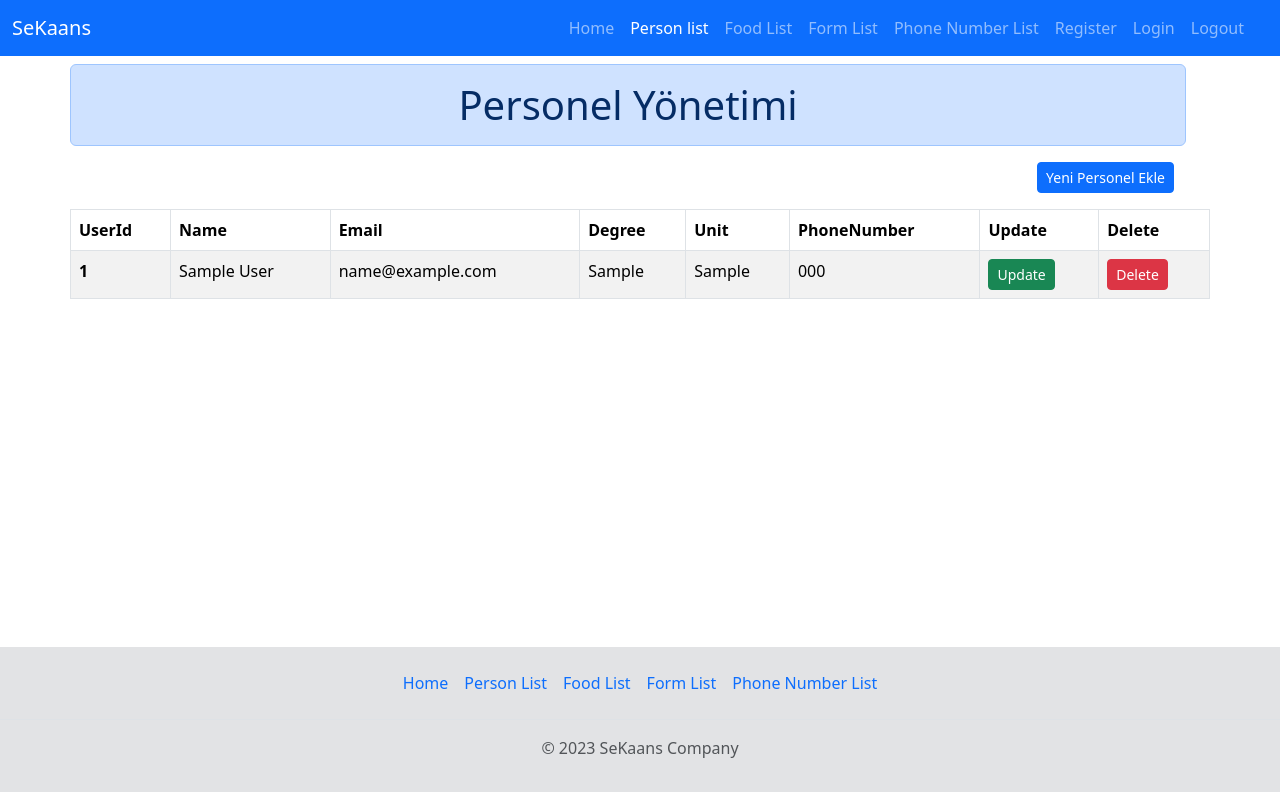
After one commit to kaankaltakkiran/SeKaans, a PHP site: page /personList.php in a window 1280 px wide. The commit adds this page. Run offline with PHP 8.4, Linux system fonts and the light colour scheme; tables that the repository leaves empty or names only in its code hold one stand-in row (values such as "Sample post").

Commit message:
Create person list and try wit value

```diff
--- /dev/null
+++ b/db.php
@@ -0,0 +1,15 @@
+<?php
+$servername = "localhost";
+$username   = "root";
+$password   = "root";
+$dbname     = "sekaans";
+
+try {
+  $DB = new PDO("mysql:host=$servername;dbname=$dbname;charset=utf8", $username, $password);
+  // set the PDO error mode to exception
+  $DB->setAttribute(PDO::ATTR_ERRMODE, PDO::ERRMODE_EXCEPTION);
+  // echo "Connected successfully";
+} catch (PDOException $e) {
+  echo "Connection failed: " . $e->getMessage();
+  die();
+}
--- /dev/null
+++ b/personList.php
@@ -0,0 +1,129 @@
+
+<!doctype html>
+<html lang="en">
+  <head>
+    <meta charset="utf-8">
+    <meta name="viewport" content="width=device-width, initial-scale=1">
+    <title>Bootstrap demo</title>
+    <link href="https://cdn.jsdelivr.net/npm/bootstrap@5.3.2/dist/css/bootstrap.min.css" rel="stylesheet" integrity="sha384-T3c6CoIi6uLrA9TneNEoa7RxnatzjcDSCmG1MXxSR1GAsXEV/Dwwykc2MPK8M2HN" crossorigin="anonymous">
+  </head>
+  <body>
+ <!--  Navbar Start -->
+ <nav class="navbar navbar-expand-lg navbar-dark bg-primary" aria-label="Offcanvas navbar large">
+      <div class="container-fluid">
+        <a class="navbar-brand" href="index.php">SeKaans</a>
+        <button class="navbar-toggler" type="button" data-bs-toggle="offcanvas" data-bs-target="#offcanvasNavbar2" aria-controls="offcanvasNavbar2" aria-label="Toggle navigation">
+          <span class="navbar-toggler-icon"></span>
+        </button>
+        <div class="offcanvas offcanvas-end text-bg-dark bg-primary" tabindex="-1" id="offcanvasNavbar2" aria-labelledby="offcanvasNavbar2Label">
+          <div class="offcanvas-header">
+            <h5 class="offcanvas-title" id="offcanvasNavbar2Label">SeKaans</h5>
+            <button type="button" class="btn-close btn-close-white" data-bs-dismiss="offcanvas" aria-label="Close"></button>
+          </div>
+          <div class="offcanvas-body">
+            <ul class="navbar-nav justify-content-end flex-grow-1 pe-3">
+              <li class="nav-item">
+                <a class="nav-link " aria-current="page" href="index.php">Home</a>
+              </li>
+              <li class="nav-item">
+                <a class="nav-link active" href="personList.php">Person list</a>
+              </li>
+              <li class="nav-item">
+                <a class="nav-link" href="#">Food List</a>
+              </li>
+              <li class="nav-item">
+                <a class="nav-link" href="#">Form List</a>
+              </li>
+              <li class="nav-item">
+                <a class="nav-link" href="#">Phone Number List</a>
+              </li>
+              <li class="nav-item">
+                <a class="nav-link" href="#">Register</a>
+              </li>
+              <li class="nav-item">
+                <a class="nav-link" href="#">Login</a>
+              </li>
+              <li class="nav-item">
+                <a class="nav-link" href="#">Logout</a>
+              </li>
+            </ul>
+          </div>
+        </div>
+      </div>
+    </nav>
+    <!--  Navbar End -->
+
+    <div class="container">
+      <div class="row">
+      <div class='row text-center'>
+  <h1 class='alert alert-primary mt-2'>Personel Yönetimi</h1>
+</div>
+
+<div class='row text-end'>
+  <p><a href='insert.php' class="btn btn-primary btn-sm "> Yeni Personel Ekle </a></p>
+</div>
+
+   <!-- tablo ile personel listeleme -->
+<table class="table table-bordered table-striped">
+  <thead>
+    <tr>
+      <th>UserId</th>
+      <th>Name</th>
+      <th>Email</th>
+      <th>Degree</th>
+      <th>Unit</th>
+      <th>PhoneNumber</th>
+      <th>Update</th>
+      <th>Delete</th>
+    </tr>
+  </thead>
+  <tbody>
+  </div>
+    </div>
+
+
+
+    <?php
+
+    require_once('db.php');
+
+    $SORGU = $DB->prepare("SELECT * FROM users");
+    $SORGU->execute();
+    $users = $SORGU->fetchAll(PDO::FETCH_ASSOC);
+    //echo '<pre>'; print_r($users);
+
+    foreach ($users as $user) {
+      echo "
+    <tr>
+      <th>{$user['userid']}</th>
+      <td>{$user['name']}</td>
+      <td>{$user['email']}</td>
+      <td>{$user['degree']}</td>
+      <td>{$user['unit']}</td>
+      <td>{$user['phonenumber']}</td>
+      <td><a href='update.php?id={$user['id']}' class='btn btn-success btn-sm'>Update</a></td>
+      <td><a href='delete.php?id={$user['id']}' class='btn btn-danger btn-sm'>Delete</a></td>
+   </tr>
+  ";
+    }
+    ?>
+
+  </tbody>
+</table>
+  <!--  Footer Start -->
+  <div class="container-fluid">
+        <footer class="py-3 fixed-bottom mb-2 bg-secondary-subtle">
+          <ul class="nav justify-content-center border-bottom pb-3 mb-3">
+            <li class="nav-item"><a href="index.php" class="nav-link px-2 ">Home</a></li>
+            <li class="nav-item"><a href="personList.php" class="nav-link px-2 active">Person List</a></li>
+            <li class="nav-item"><a href="#" class="nav-link px-2">Food List</a></li>
+            <li class="nav-item"><a href="#" class="nav-link px-2">Form List</a></li>
+            <li class="nav-item"><a href="#" class="nav-link px-2">Phone Number List</a></li>
+          </ul>
+          <p class="text-center text-body-secondary">© 2023 SeKaans Company</p>
+        </footer>
+      </div>
+      <!--  Footer End -->
+<script src="https://cdn.jsdelivr.net/npm/bootstrap@5.3.2/dist/js/bootstrap.bundle.min.js" integrity="sha384-C6RzsynM9kWDrMNeT87bh95OGNyZPhcTNXj1NW7RuBCsyN/o0jlpcV8Qyq46cDfL" crossorigin="anonymous"></script>
+  </body>
+</html>
```
Also changed, not shown: index.php (renamed from index.html, +6 -6 lines).
